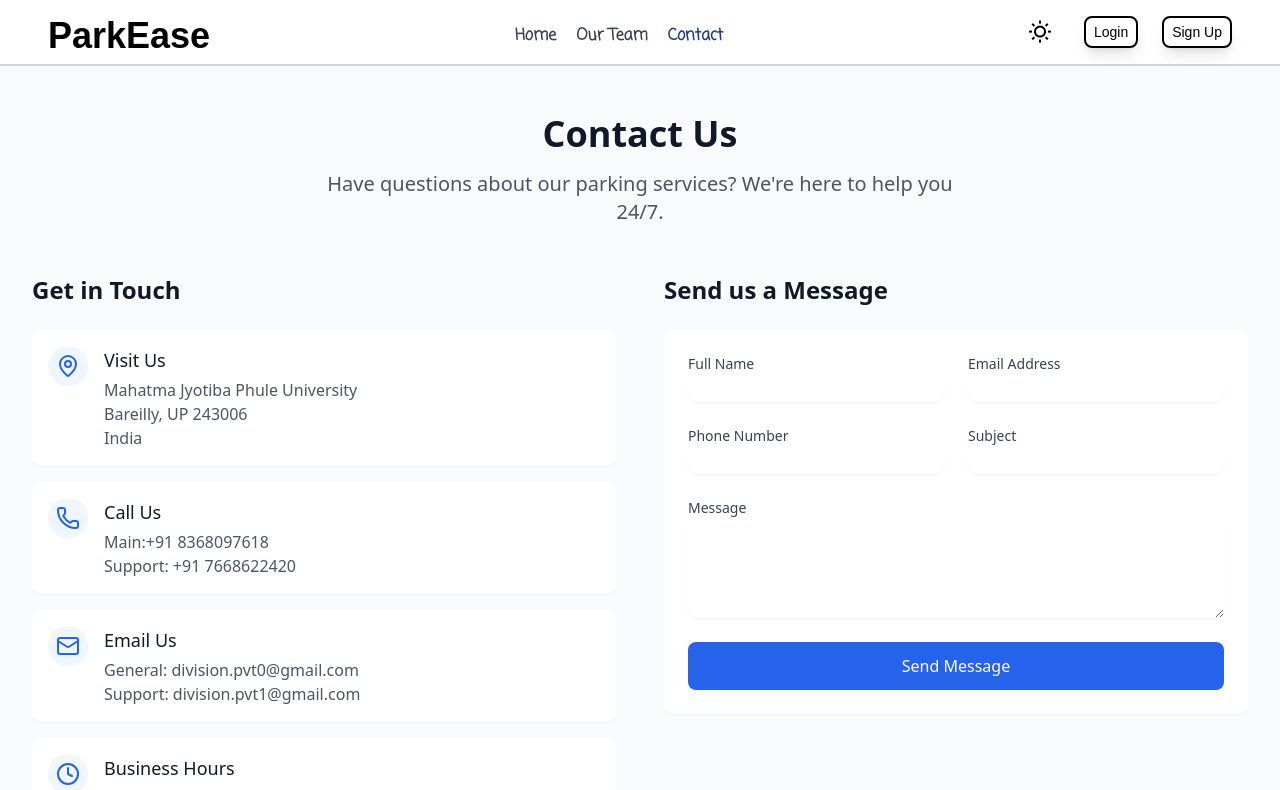
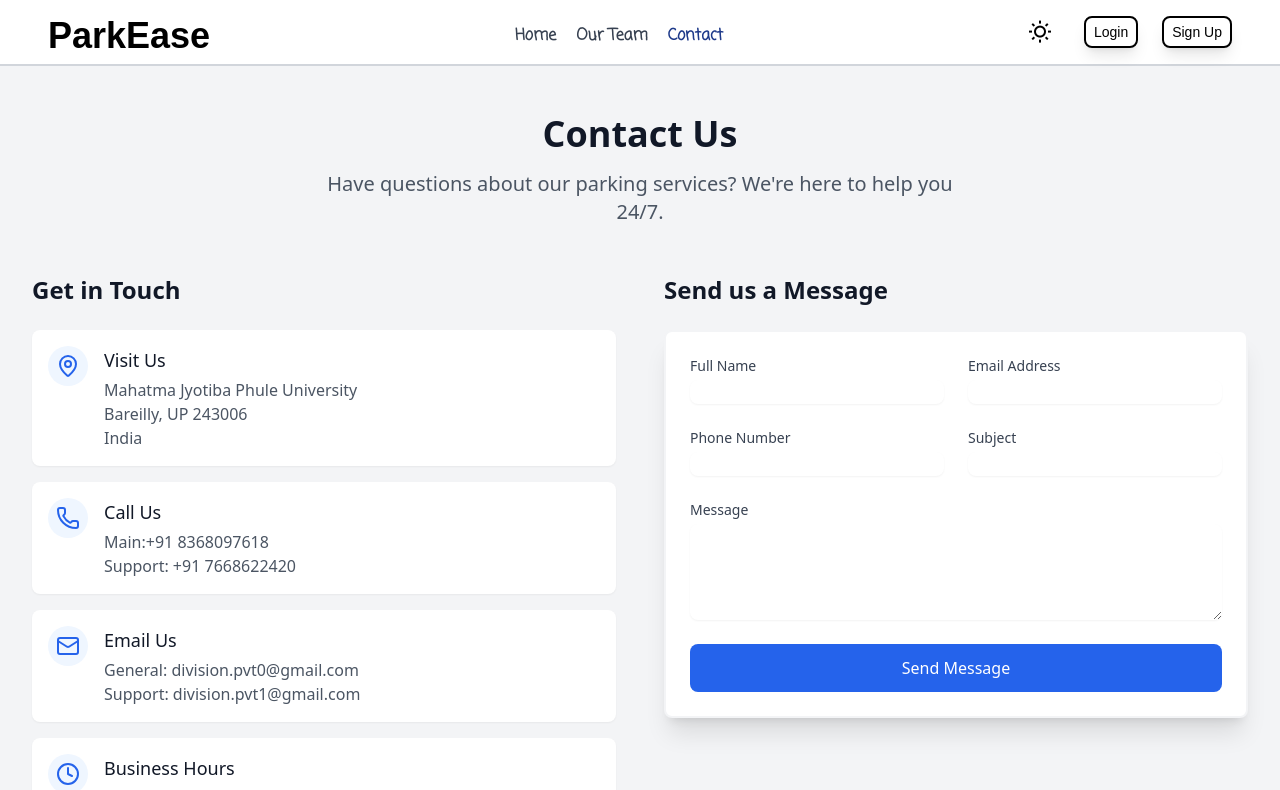
Before and after one commit to Division17/Smart-Parking-System, a React (Vite) app in the folder frontend/: page /contact in a window 1280 px wide. Shown: the top 790 px of the page. Built offline with nearby package versions, Linux system fonts and the light colour scheme; a web font is replaced by a local one.

Commit message:
fix: fixing contact page

```diff
--- a/frontend/src/components/Pages/Contact/Contact.jsx
+++ b/frontend/src/components/Pages/Contact/Contact.jsx
@@ -4,7 +4,7 @@ import  ContactInfo  from './ContactInfo';
 
 function Contact() {
   return (
-    <div className="py-12 bg-gray-50">
+    <div className="py-12 bg-gray-100">
       <div className=" max-w-7xl mx-auto px-4 sm:px-6 lg:px-8" >
         <div className="text-center mb-12">
           <h1 className="text-4xl font-bold text-gray-900 mb-4 animate-fade-in">Contact Us</h1>
--- a/frontend/src/components/Pages/Contact/ContactForm.jsx
+++ b/frontend/src/components/Pages/Contact/ContactForm.jsx
@@ -24,7 +24,7 @@ import React, { useState } from 'react';
   const labelClasses = "block text-sm font-medium text-gray-700";
 
   return (
-    <form onSubmit={handleSubmit} className="bg-white p-6 rounded-lg shadow-sm space-y-6">
+    <form onSubmit={handleSubmit} className="bg-white p-6 border-2 border-gray-100 rounded-lg shadow-xl space-y-6">
       <div className="grid grid-cols-1 md:grid-cols-2 gap-6">
         <div>
           <label htmlFor="name" className={labelClasses}>Full Name</label>
--- a/frontend/src/components/Pages/HomePage/VideoBackground.jsx
+++ b/frontend/src/components/Pages/HomePage/VideoBackground.jsx
@@ -10,7 +10,7 @@ const VideoBackground = () => {
         muted
         className="absolute inset-0 w-full h-full object-cover"
       >
-        <source src="https://pin.it/7AxKtWVQt" type="video/mp4" autoPlay={true} muted/>
+        <source src="https://cdn.pixabay.com/video/2023/02/09/149878-797491481_large.mp4" type="video/mp4" autoPlay={true} muted/>
       </video>
       <div className="relative z-20 h-full flex flex-col items-center justify-center text-white text-center px-4">
         <h2 className="text-3xl font-bold mb-4">Smart Parking Solutions</h2>
```
